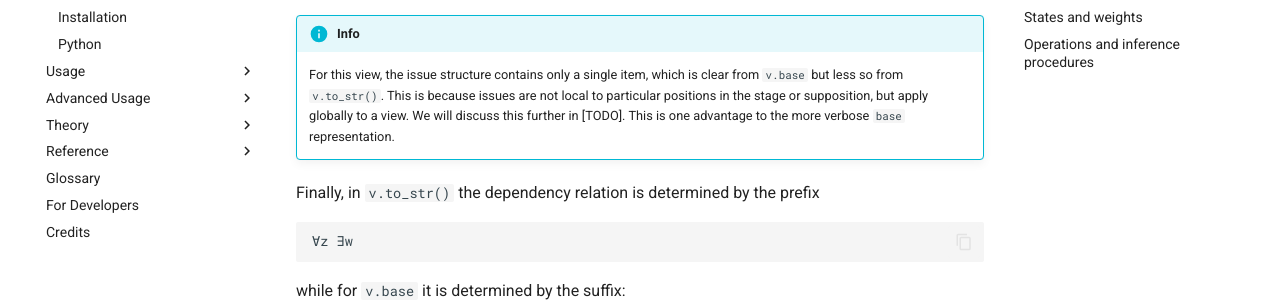
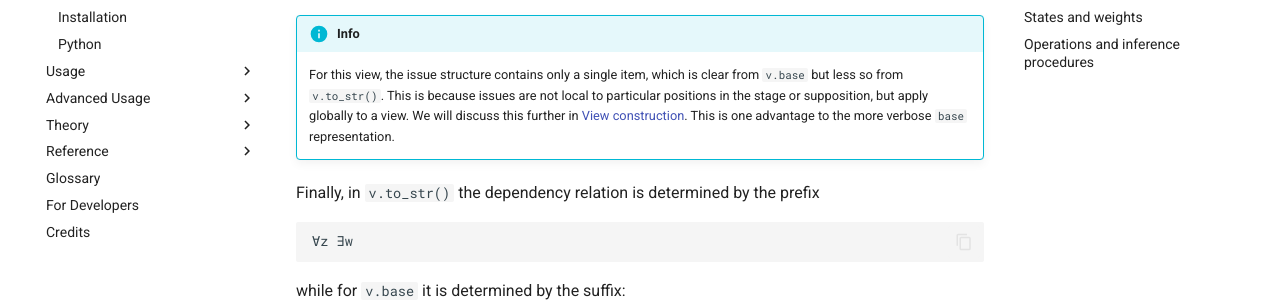
Before and after one commit to juancadile/PyETR-myfork, an MkDocs documentation site: the page built from docs/getting_started/overview.md, in a window 1280 px wide and 900 px high, scrolled down 2093 px. Shown: the part 172-474 px from the top of the window. Built offline with MkDocs 1.6.1 and Material for MkDocs 9.7.7, drawn with Linux system fonts in a browser that asks for light colours.

Commit message:
Clear up todo in overview.md.

```diff
--- a/docs/getting_started/overview.md
+++ b/docs/getting_started/overview.md
@@ -77,7 +77,7 @@ The issue structure tells us that `z` is at issue for being a `Student`.
 !!! info
     For this view, the issue structure contains only a single item, which is clear from `v.base` but less so from `v.to_str()`.
     This is because issues are not local to particular positions in the stage or supposition, but apply globally to a view.
-    We will discuss this further in [TODO].
+    We will discuss this further in [View construction](../usage/view_construction.md#issue-structures).
     This is one advantage to the more verbose `base` representation.
 
 Finally, in `v.to_str()` the dependency relation is determined by the prefix
```
